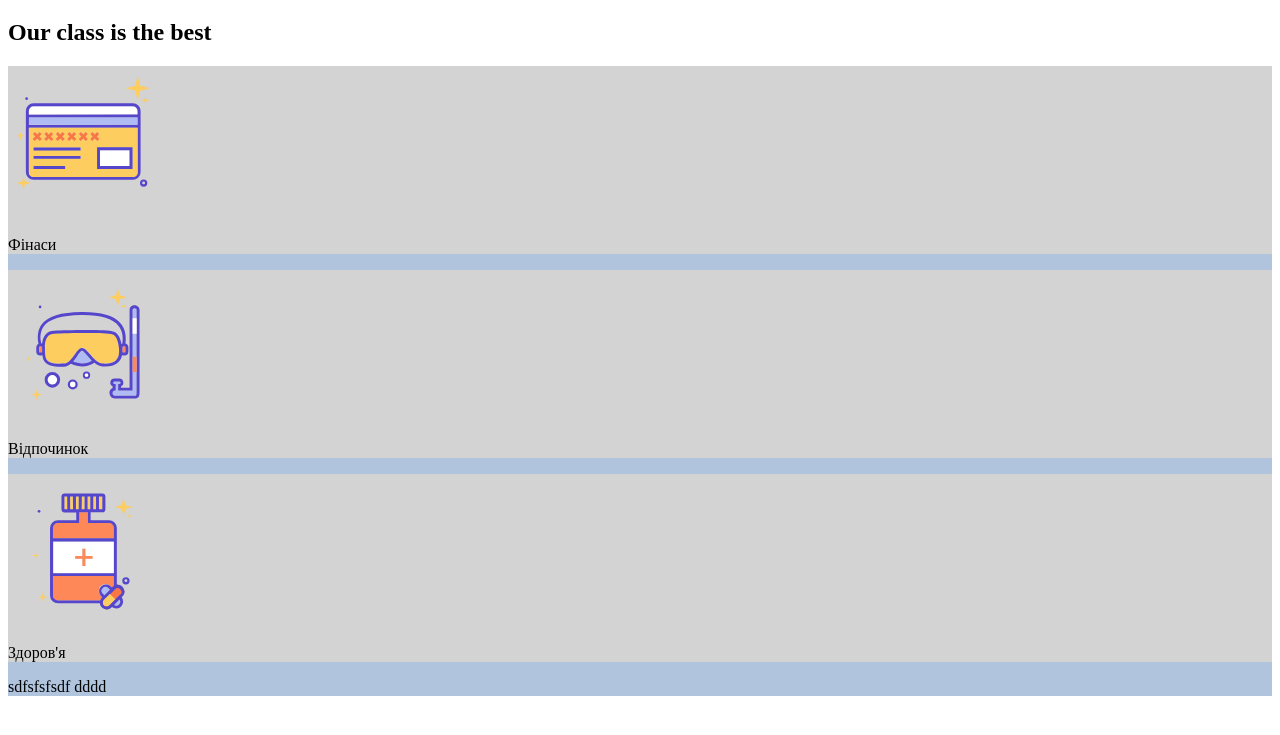
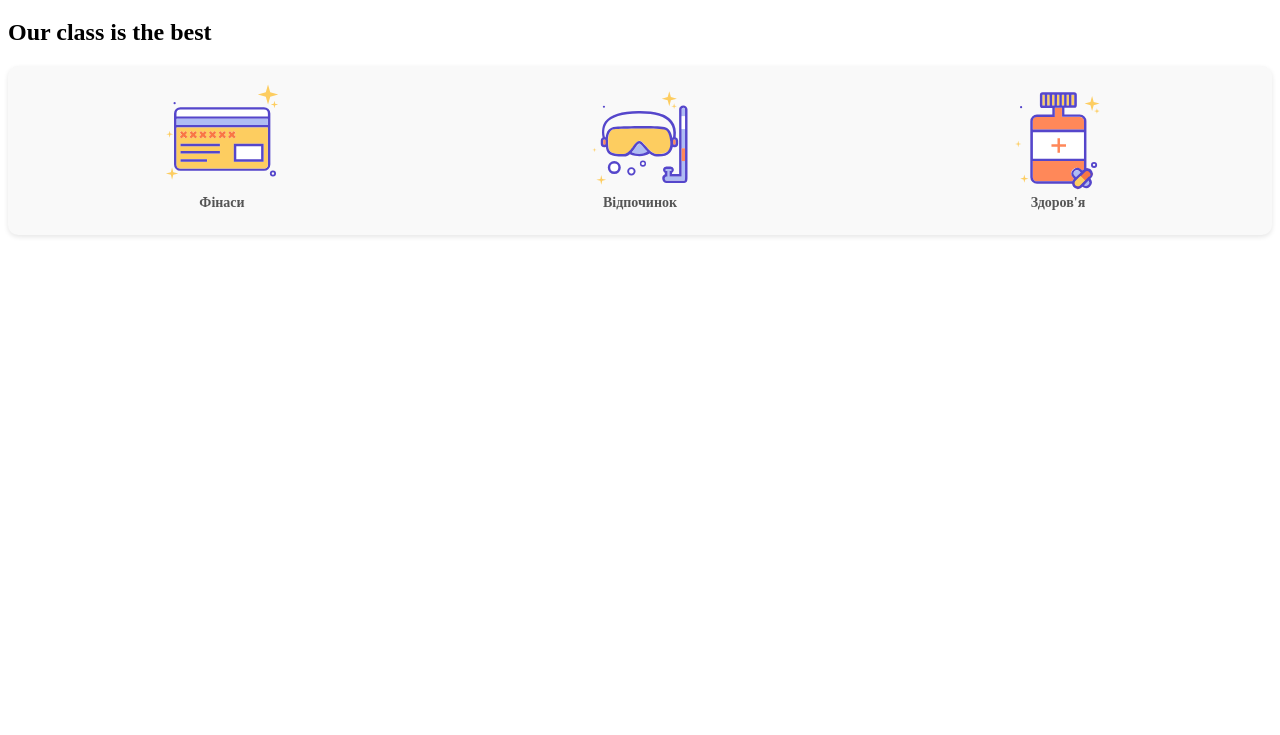
Before and after one commit to itstep-lv-coding/best, a plain HTML site: page index.html in a window 1280 px wide. Shown: the part 61-796 px from the top of the page. Drawn offline with Linux system fonts and the light colour scheme.

Commit message:
add demo menu styles

```diff
--- a/index.html
+++ b/index.html
@@ -26,9 +26,7 @@
         <img src="icons/medicine-bottle.svg" alt="bank card" />
         <p>Здоров'я</p>
       </div>
-sdfsfsfsdf
 
-dddd
 
 
     </div>
--- a/styles/main.css
+++ b/styles/main.css
@@ -1,12 +1,35 @@
 .menu {
-    background-color: lightsteelblue;
-}
-
-
-.menu-item img {
-    width: 150px;
+  background: #f9f9f9;
+  border-radius: 10px;
+  box-shadow: 0 2px 5px rgba(0, 0, 0, 0.1);
+  padding: 5px;
+  display: flex;
+  justify-content: center;
+  margin: 0;
 }
 
 .menu-item {
-    background-color: lightgray;
+  margin: 5px 0;
+  text-align: center;
+  transition: transform 0.3s ease;
 }
+
+.menu img {
+  width: 30%;
+  transition: transform 0.3s ease;
+}
+
+.menu-item:hover {
+  transform: translateY(-5px);
+}
+
+.menu-item img:hover {
+  transform: scale(1.1) rotate(7deg);
+}
+
+.menu-item p {
+  margin-top: -10px;
+  font-size: 14px;
+  color: #555;
+  font-weight: bold;
+}
```
